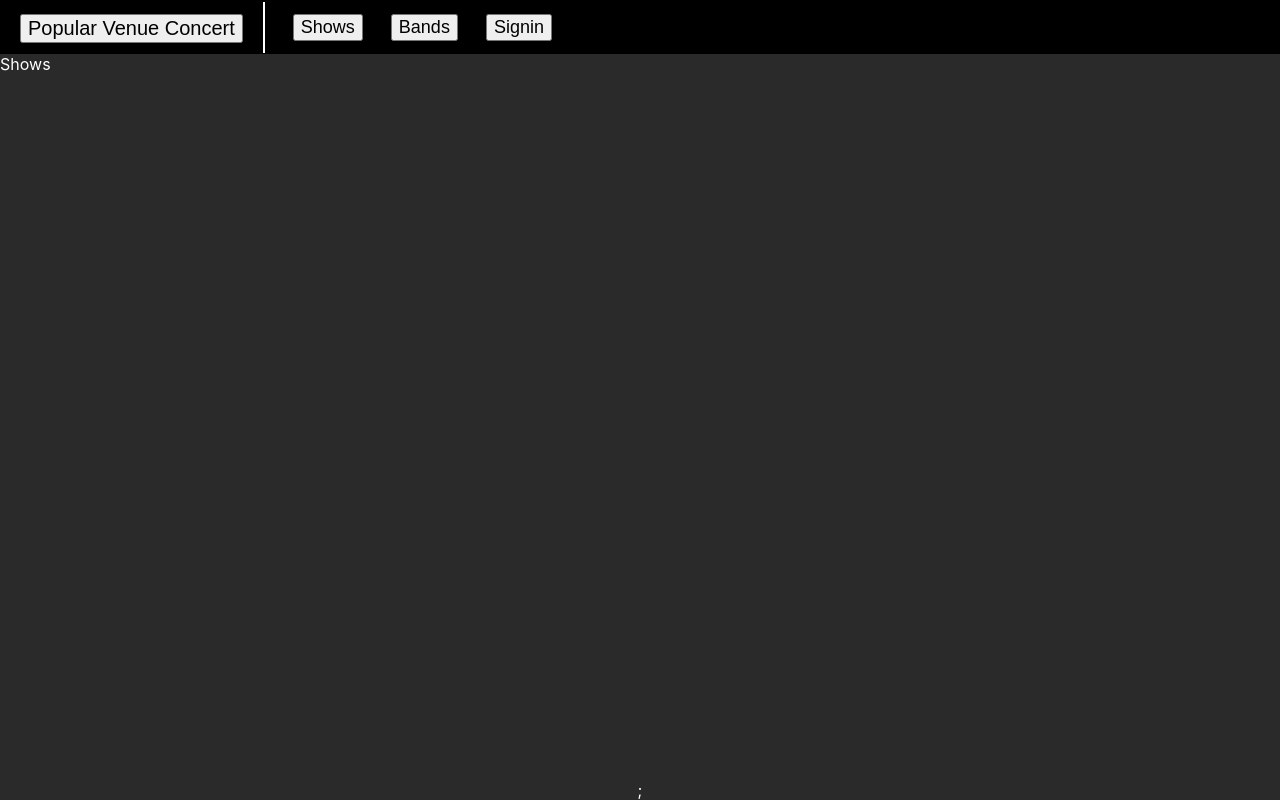
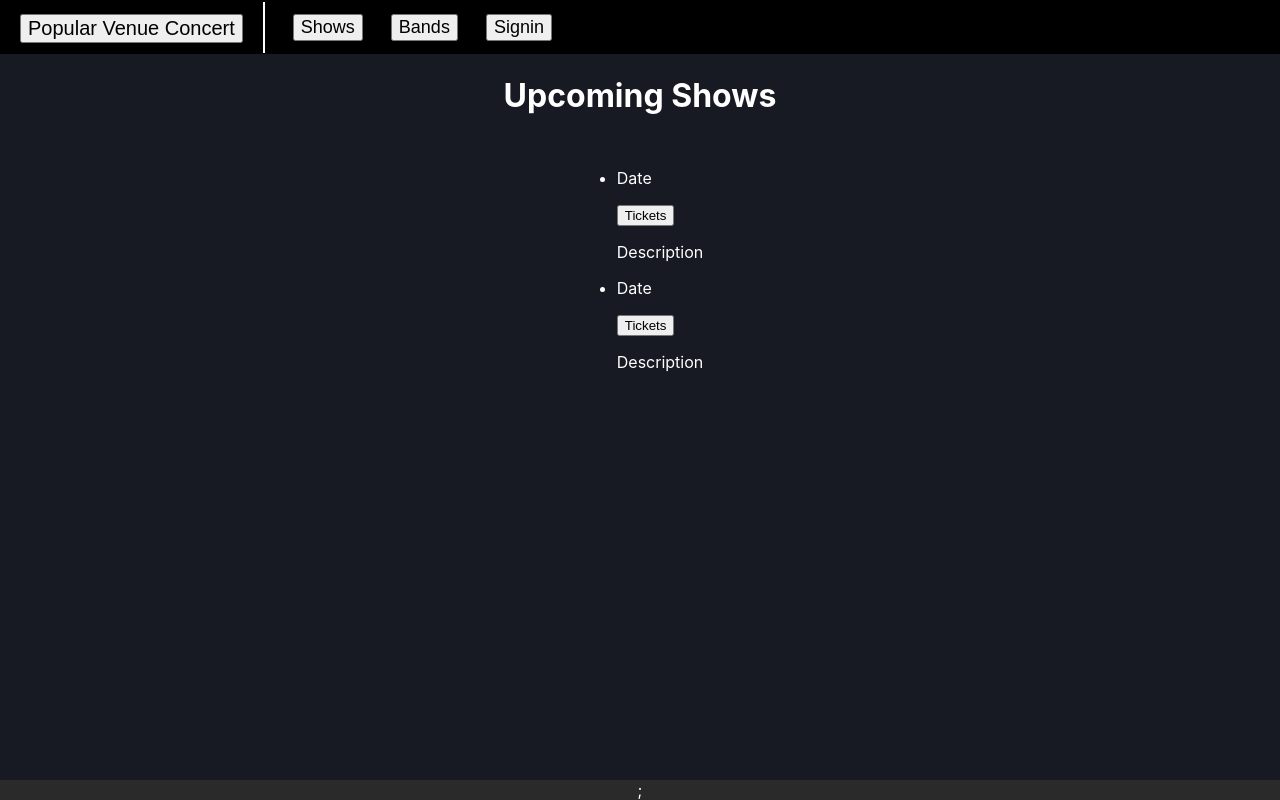
Before and after one commit to thanhduy1512/cypress-research, a Next.js app in the folder next-shows/: page /shows in a window 1280 px wide. Built offline with nearby package versions, Linux system fonts and the light colour scheme.

Commit message:
add ui for shows page

```diff
--- a/next-shows/pages/shows/index.tsx
+++ b/next-shows/pages/shows/index.tsx
@@ -1,4 +1,27 @@
+import Link from 'next/link';
+import styles from '../../styles/Shows.module.css';
+
 const Shows = () => {
-  return <div className="container">Shows</div>;
+  return (
+    <div className={styles.showContainer + ' ' + 'container'}>
+      <h1>Upcoming Shows</h1>
+      <ul>
+        <li>
+          <p>Date</p>
+          <Link href="/">
+            <button>Tickets</button>
+          </Link>
+          <p>Description</p>
+        </li>
+        <li>
+          <p>Date</p>
+          <Link href="/">
+            <button>Tickets</button>
+          </Link>
+          <p>Description</p>
+        </li>
+      </ul>
+    </div>
+  );
 };
 export default Shows;
--- /dev/null
+++ b/next-shows/styles/Shows.module.css
@@ -0,0 +1,6 @@
+.showContainer {
+  display: flex;
+  flex-direction: column;
+  align-items: center;
+  background-color: #171923;
+}
```
